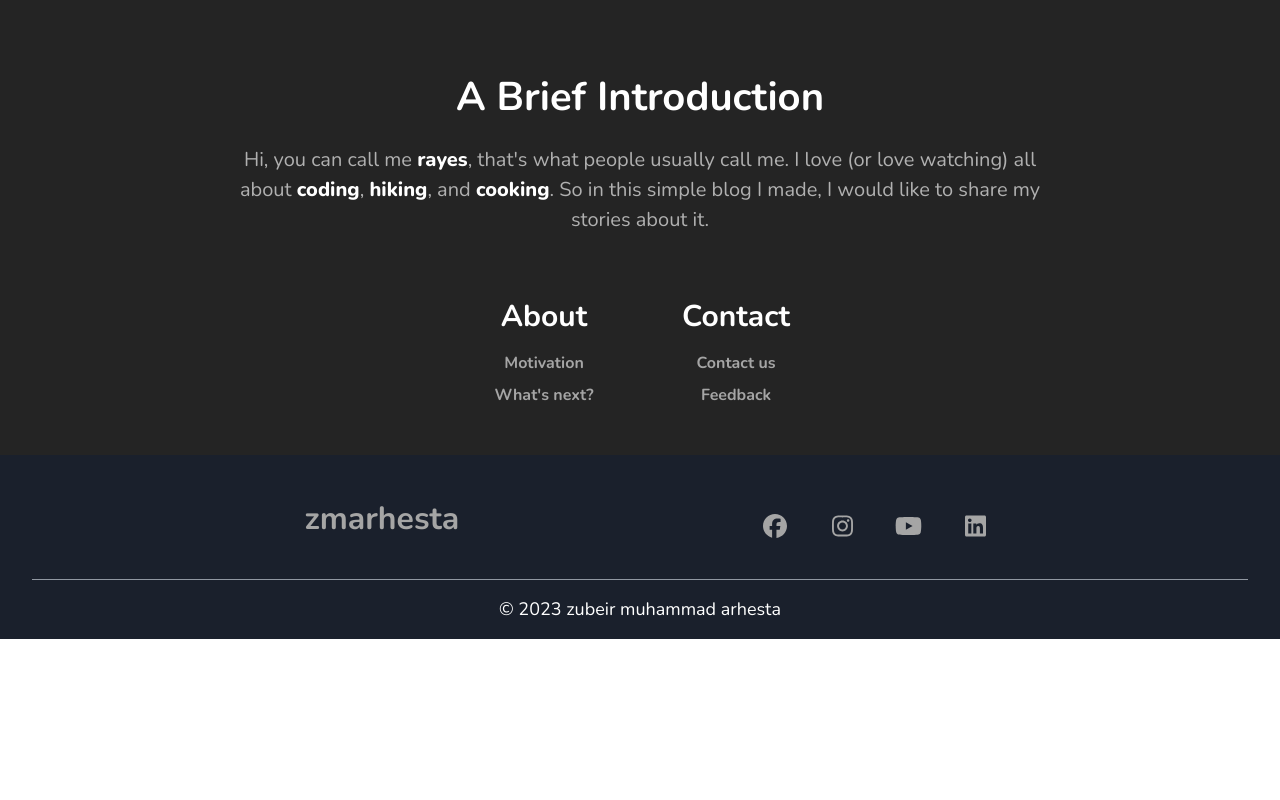
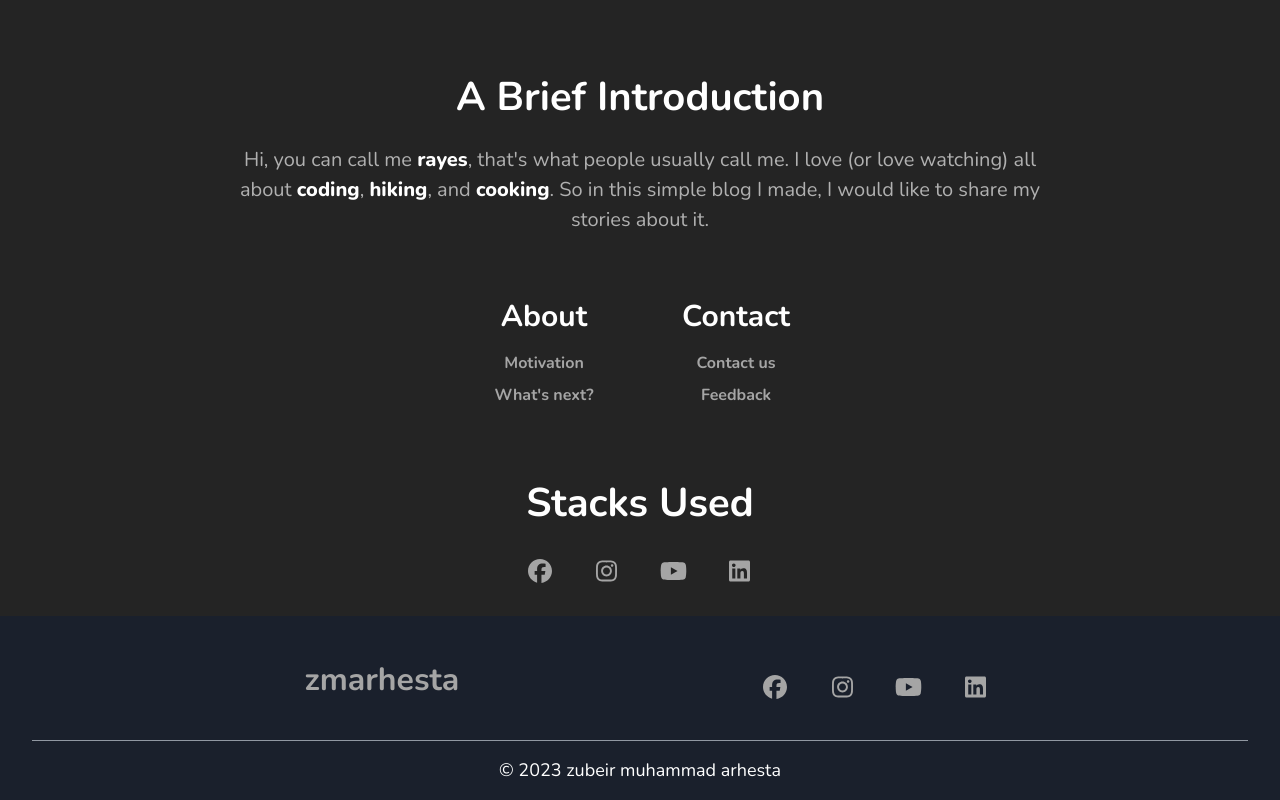
Before and after one commit to zubeirarhesta/cohico, a Next.js app: page / in a window 1280 px wide. Shown: the part 1411-2211 px from the top of the page. Before the commit the page ends 2050 px from the top, so only its background shows below. Built offline with nearby package versions, Linux system fonts and the light colour scheme.

Commit message:
altering nav menu option

```diff
--- a/components/home-page/footer/footer.js
+++ b/components/home-page/footer/footer.js
@@ -107,7 +107,76 @@ export default function Footer() {
             it.
           </Highlight>
         </Text>
-        {/* <FormControl
+      </Flex>
+      <FooterLinksContainer>
+        <FooterLinksWrapper>
+          <FooterLinkItems title="About">
+            <FooterLink to="/motivation" content="Motivation" />
+            <FooterLink to="/what-is-next" content="What's next?" />
+          </FooterLinkItems>
+          <FooterLinkItems title="Contact">
+            <FooterLink to="/contact" content="Contact us" />
+            <FooterLink to="/feedback" content="Feedback" />
+          </FooterLinkItems>
+        </FooterLinksWrapper>
+      </FooterLinksContainer>
+      <Flex
+        as="section"
+        direction="column"
+        justify="center"
+        align="center"
+        textAlign="center"
+        /* marginBottom="15px" */
+        padding={["20px", "24px"]}
+        color="#fff"
+        maxW={["90%", "90%", "70%"]}
+      >
+        <Heading
+          marginBottom={["20px", "24px"]}
+          fontSize={["22px", "30px", "40px"]}
+          fontFamily={["inherit"]}
+          textAlign={["left", "left", "center"]}
+        >
+          Stacks Used
+        </Heading>
+        <SocialIcons>
+          {icons.map((icon) => (
+            <SocialIcon
+              key={icon.link}
+              to={icon.link}
+              icon={icon.name}
+              detail={icon.detail}
+              color={icon.color}
+            />
+          ))}
+        </SocialIcons>
+      </Flex>
+      <SocialMediaContainer>
+        <SocialMediaWrapper>
+          <SocialLogo to="#" />
+
+          <SocialIcons>
+            {icons.map((icon) => (
+              <SocialIcon
+                key={icon.link}
+                to={icon.link}
+                icon={icon.name}
+                detail={icon.detail}
+                color={icon.color}
+              />
+            ))}
+          </SocialIcons>
+        </SocialMediaWrapper>
+        <Divider />
+        <Text fontSize="lg" color="#fff" marginY="16px">
+          © 2023 zubeir muhammad arhesta
+        </Text>
+      </SocialMediaContainer>
+    </Flex>
+  );
+}
+
+/* <FormControl
           as="form"
           onSubmit={(event) => {
             event.preventDefault();
@@ -161,41 +230,4 @@ export default function Footer() {
           >
             Subscribe
           </Button>
-        </FormControl> */}
-      </Flex>
-      <FooterLinksContainer>
-        <FooterLinksWrapper>
-          <FooterLinkItems title="About">
-            <FooterLink to="/motivation" content="Motivation" />
-            <FooterLink to="/what-is-next" content="What's next?" />
-          </FooterLinkItems>
-          <FooterLinkItems title="Contact">
-            <FooterLink to="/contact" content="Contact us" />
-            <FooterLink to="/feedback" content="Feedback" />
-          </FooterLinkItems>
-        </FooterLinksWrapper>
-      </FooterLinksContainer>
-      <SocialMediaContainer>
-        <SocialMediaWrapper>
-          <SocialLogo to="#" />
-
-          <SocialIcons>
-            {icons.map((icon) => (
-              <SocialIcon
-                key={icon.link}
-                to={icon.link}
-                icon={icon.name}
-                detail={icon.detail}
-                color={icon.color}
-              />
-            ))}
-          </SocialIcons>
-        </SocialMediaWrapper>
-        <Divider />
-        <Text fontSize="lg" color="#fff" marginY="16px">
-          © 2023 zubeir muhammad arhesta
-        </Text>
-      </SocialMediaContainer>
-    </Flex>
-  );
-}
+        </FormControl> */
--- a/components/layout/main-navigation.js
+++ b/components/layout/main-navigation.js
@@ -16,7 +16,7 @@ import Link from "next/link";
 
 const animate = "all 0.3s ease-in-out";
 const nunito = `'Nunito', sans-serif`;
-const Links = ["Posts", "Contact", "Login"];
+const Links = ["Posts", "Contact / Ask Me", "Login"];
 
 function NavLink({ children }) {
   return (
```
